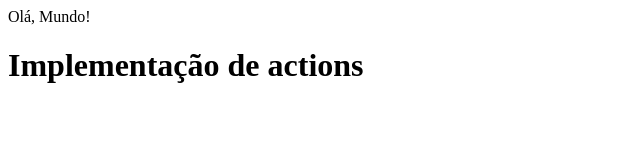
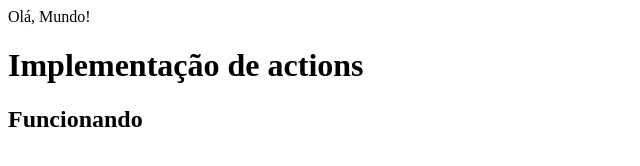
Before and after one commit to arturfber/pipeline, a plain HTML site: page index.html in a window 1280 px wide. Shown: the whole page, without its empty margins (0-640 px from the left). Drawn offline with Linux system fonts and the light colour scheme.

Commit message:
Inclusão de H2

```diff
--- a/index.html
+++ b/index.html
@@ -10,5 +10,6 @@
     Olá, Mundo!
 
     <h1>Implementação de actions</h1>
+    <h2>Funcionando</h2>
 </body>
 </html>
```
